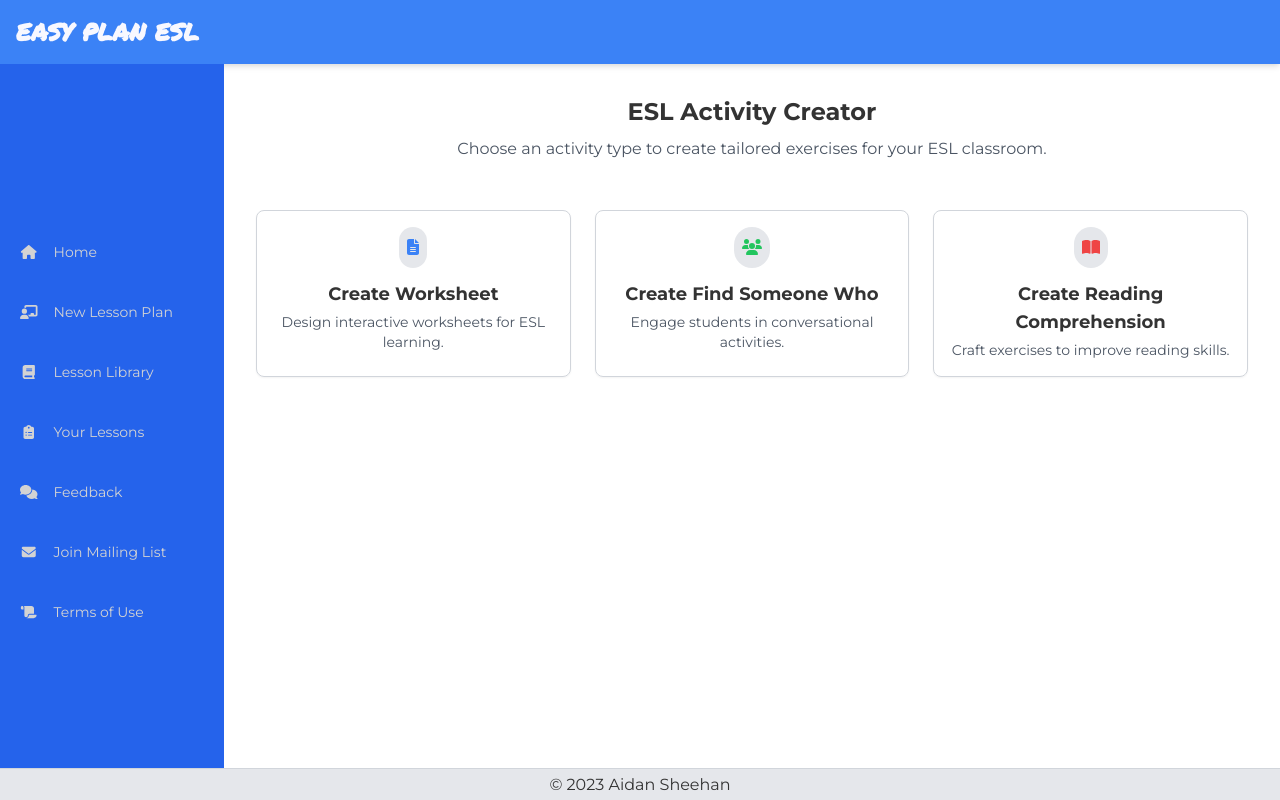
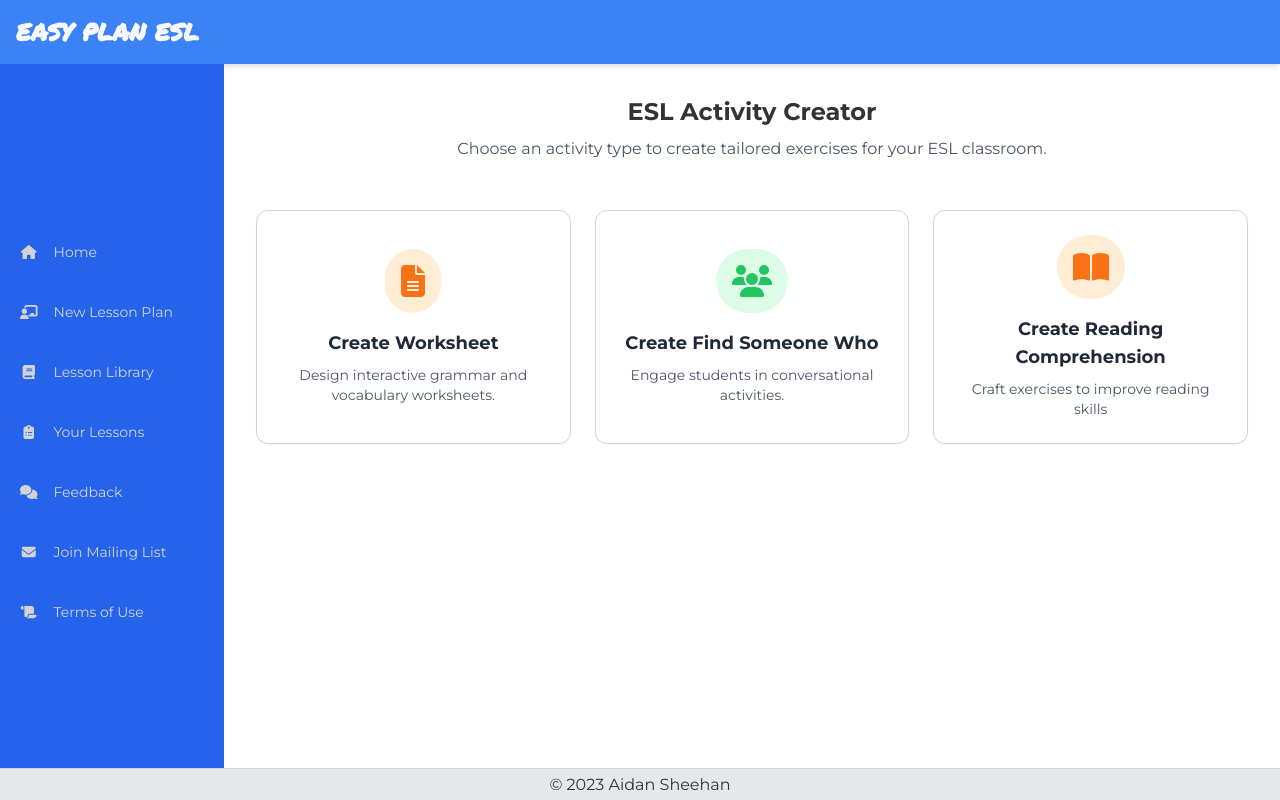
Before and after one commit to aidansheehan/unplan-app, a Next.js app: page /activities in a window 1280 px wide. Built offline with nearby package versions, Linux system fonts and the light colour scheme.

Commit message:
activity-generation new: implemented nav page

```diff
--- /dev/null
+++ b/src/components/activity-link.component.js
@@ -0,0 +1,20 @@
+import { FontAwesomeIcon } from "@fortawesome/react-fontawesome"
+import Link from "next/link"
+
+const ActivityLinkComponent = ({href, icon, title, description, bgColor, iconColor}) => {
+
+    return (
+        <Link className="border rounded-xl p-6 shadow-sm bg-white hover:shadow-md flex flex-col justify-center items-center transition-shadow border-gray-300 hover:border-gray-400" href={href} >
+            <div className={`p-4 inline-flex rounded-full ${bgColor} mb-4`} >
+                <FontAwesomeIcon icon={icon} className={iconColor} size="2x" />
+            </div>
+            <h3 className="text-lg font-semibold text-center mb-2 text-gray-800">{title}</h3>
+            <p className="text-sm text-gray-600 text-center" >
+                {description}
+            </p>
+
+        </Link>
+    )
+}
+
+export default ActivityLinkComponent
--- a/src/pages/activities.js
+++ b/src/pages/activities.js
@@ -2,6 +2,28 @@ import { faBookOpen, faFileAlt, faUsers } from "@fortawesome/free-solid-svg-icon
 import { FontAwesomeIcon } from "@fortawesome/react-fontawesome"
 import Layout from "@/components/layout"
 import Link from "next/link"
+import ActivityLinkComponent from "@/components/activity-link.component"
+
+const ACTIVITIES = [
+    {
+        href: '/create-worksheet',
+        icon: faFileAlt,
+        title: 'Create Worksheet',
+        description: 'Design interactive grammar and vocabulary worksheets.'
+    },
+    {
+        href: '/create-findSbWho',
+        icon: faUsers,
+        title: 'Create Find Someone Who',
+        description: 'Engage students in conversational activities.'
+    },
+    {
+        href: '/create-reading-task',
+        icon: faBookOpen,
+        title: 'Create Reading Comprehension',
+        description: 'Craft exercises to improve reading skills'
+    }
+]
 
 /**
  * Page to select a new activity to create
@@ -18,38 +40,31 @@ const Activities = () => {
   </div>
 
   <div className="grid grid-cols-1 md:grid-cols-3 gap-6">
-    {/* Worksheet Button */}
-    <Link href='create-worksheet' className="border border-gray-300 rounded-lg shadow-sm hover:shadow-md p-4 hover:border-gray-400">
-      <div className="flex items-center justify-center mb-3">
-        <div className="rounded-full bg-gray-200 p-2">
-          <FontAwesomeIcon icon={faFileAlt} className="text-blue-500" />
-        </div>
-      </div>
-      <h3 className="text-lg font-semibold text-center mb-1">Create Worksheet</h3>
-      <p className="text-sm text-gray-600 text-center">Design interactive worksheets for ESL learning.</p>
-    </Link>
+        {
+            ACTIVITIES.map((activity, idx) => {
 
-    {/* Find Someone Who Button */}
-    <Link href='create-findSbWho' className="border border-gray-300 rounded-lg shadow-sm hover:shadow-md p-4 hover:border-gray-400">
-      <div className="flex items-center justify-center mb-3">
-        <div className="rounded-full bg-gray-200 p-2">
-          <FontAwesomeIcon icon={faUsers} className="text-green-500" />
-        </div>
-      </div>
-      <h3 className="text-lg font-semibold text-center mb-1">Create Find Someone Who</h3>
-      <p className="text-sm text-gray-600 text-center">Engage students in conversational activities.</p>
-    </Link>
+                //Destructure activity
+                const { href, icon, title, description } = activity
 
-    {/* Reading Comprehension Button */}
-    <Link href='create-reading-task' className="border border-gray-300 rounded-lg shadow-sm hover:shadow-md p-4 hover:border-gray-400">
-      <div className="flex items-center justify-center mb-3">
-        <div className="rounded-full bg-gray-200 p-2">
-          <FontAwesomeIcon icon={faBookOpen} className="text-red-500" />
-        </div>
-      </div>
-      <h3 className="text-lg font-semibold text-center mb-1">Create Reading Comprehension</h3>
-      <p className="text-sm text-gray-600 text-center">Craft exercises to improve reading skills.</p>
-    </Link>
+                const isEvenIndex   = !(idx % 2)                                            //Check index odd / even
+                const bgColor       = isEvenIndex ? 'bg-orange-100' : 'bg-green-100'        //Assign bg color
+                const iconColor     = isEvenIndex ? 'text-orange-500' : 'text-green-500'    //Assign icon color
+
+                return (
+                    <ActivityLinkComponent
+                        href={href}
+                        icon={icon}
+                        title={title}
+                        description={description}
+                        bgColor={bgColor}
+                        iconColor={iconColor}
+                        key={idx}
+                    />
+                )
+
+            })
+        }
+
   </div>
 
   {/* TODO here should be library of activities created by user */}
```
Also changed, not shown: 1 other file (tests, documents, lock files or other folders).
